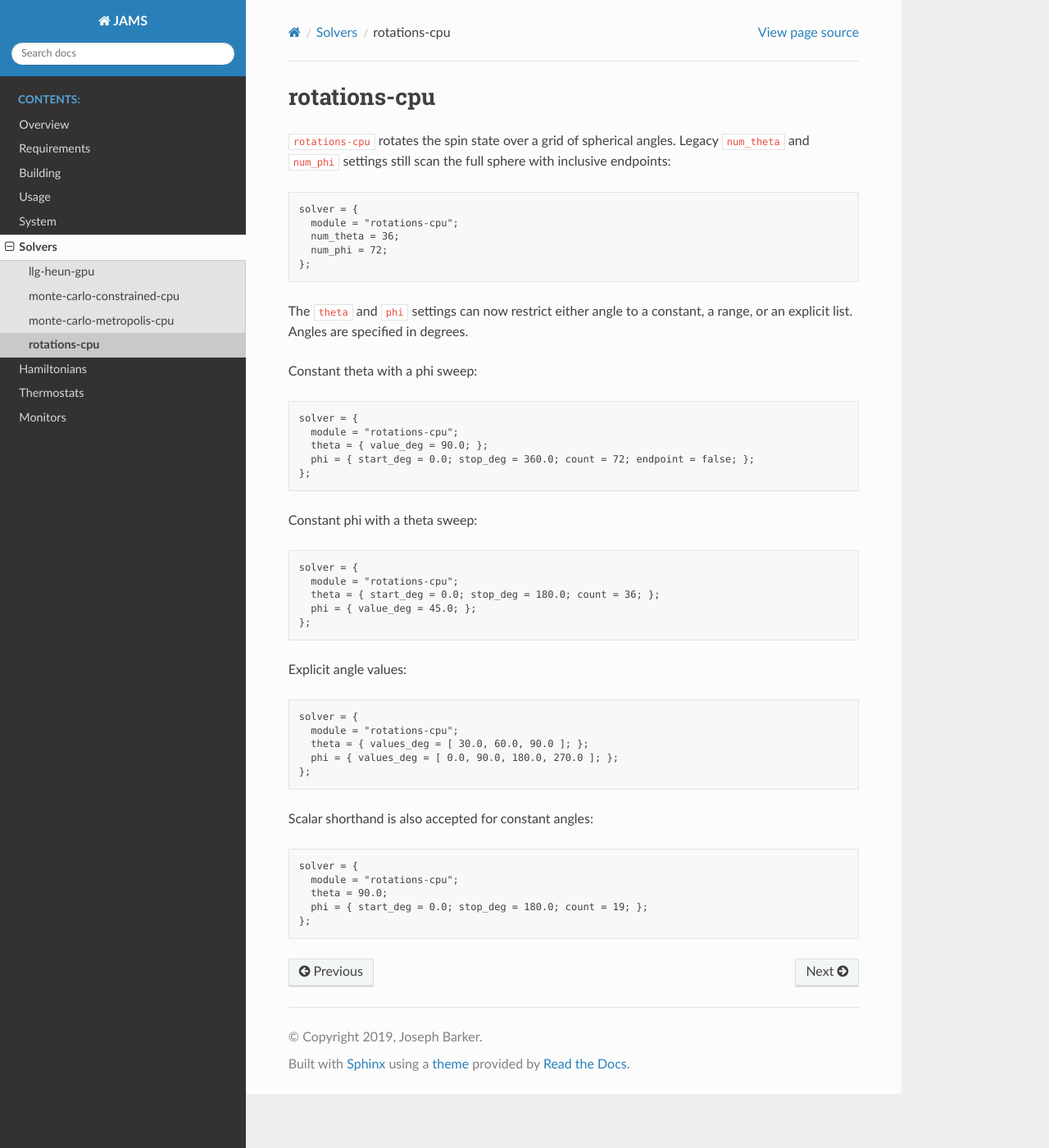
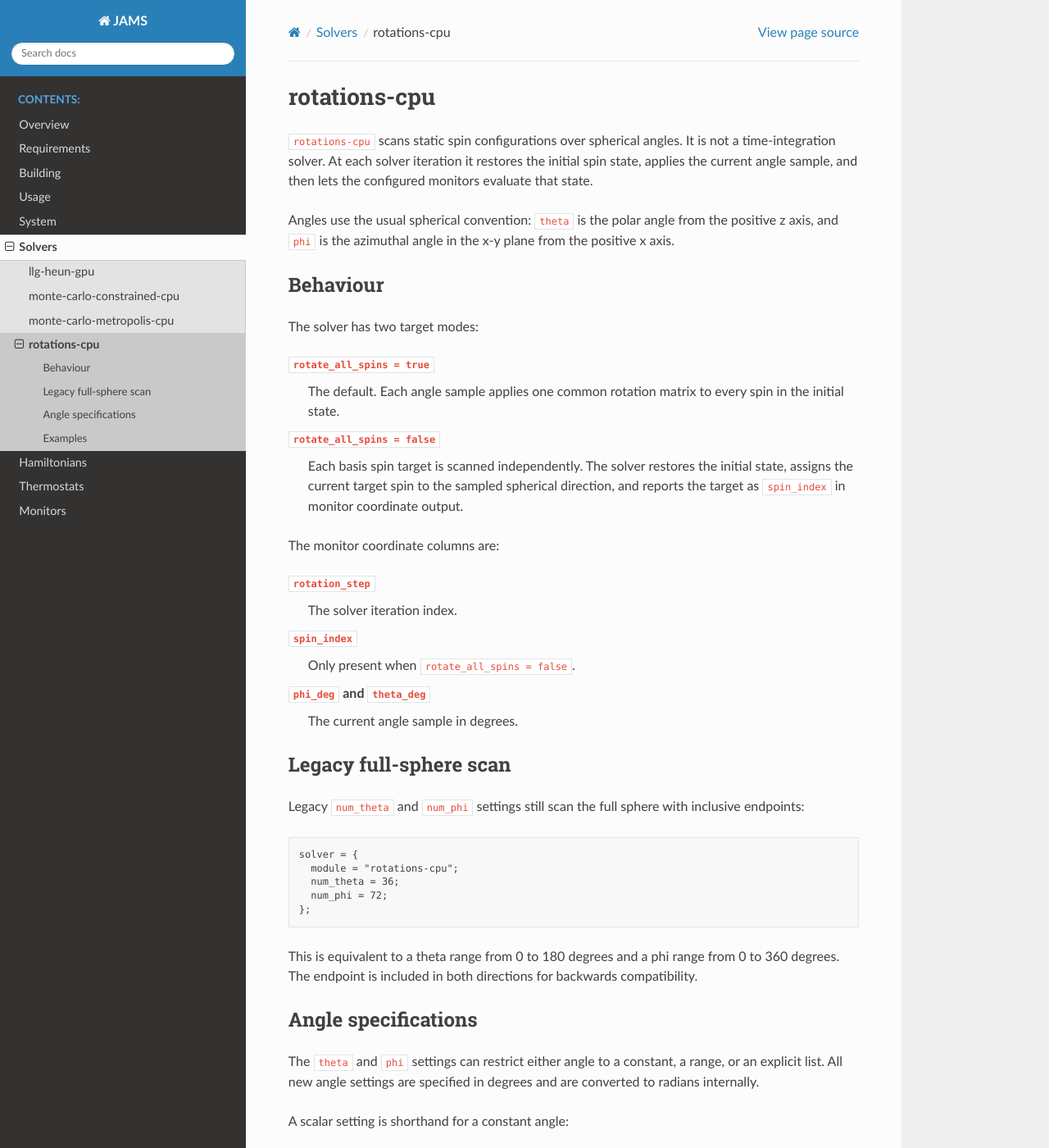
Before and after one commit to stonerlab/jams, a Sphinx documentation site: the page built from docs/source/solvers/rotations-cpu.rst, in a window 1280 px wide and 1400 px high. Shown: the whole window at 82% size. Built offline with Sphinx 7.4.7 and the Read the Docs theme 3.1.0, drawn with Linux system fonts in a browser that asks for light colours; some of the changed text lies outside the part shown.

Commit message:
Document rotations solver angle scans

```diff
--- a/docs/source/solvers/rotations-cpu.rst
+++ b/docs/source/solvers/rotations-cpu.rst
@@ -3,9 +3,46 @@
 rotations-cpu
 =============
 
-``rotations-cpu`` rotates the spin state over a grid of spherical angles. Legacy
-``num_theta`` and ``num_phi`` settings still scan the full sphere with inclusive
-endpoints:
+``rotations-cpu`` scans static spin configurations over spherical angles. It is
+not a time-integration solver. At each solver iteration it restores the initial
+spin state, applies the current angle sample, and then lets the configured
+monitors evaluate that state.
+
+Angles use the usual spherical convention: ``theta`` is the polar angle from the
+positive z axis, and ``phi`` is the azimuthal angle in the x-y plane from the
+positive x axis.
+
+Behaviour
+---------
+
+The solver has two target modes:
+
+``rotate_all_spins = true``
+  The default. Each angle sample applies one common rotation matrix to every
+  spin in the initial state.
+
+``rotate_all_spins = false``
+  Each basis spin target is scanned independently. The solver restores the
+  initial state, assigns the current target spin to the sampled spherical
+  direction, and reports the target as ``spin_index`` in monitor coordinate
+  output.
+
+The monitor coordinate columns are:
+
+``rotation_step``
+  The solver iteration index.
+
+``spin_index``
+  Only present when ``rotate_all_spins = false``.
+
+``phi_deg`` and ``theta_deg``
+  The current angle sample in degrees.
+
+Legacy full-sphere scan
+-----------------------
+
+Legacy ``num_theta`` and ``num_phi`` settings still scan the full sphere with
+inclusive endpoints:
 
 .. code-block:: none
 
@@ -15,8 +52,57 @@ endpoints:
       num_phi = 72;
     };
 
-The ``theta`` and ``phi`` settings can now restrict either angle to a constant,
-a range, or an explicit list. Angles are specified in degrees.
+This is equivalent to a theta range from 0 to 180 degrees and a phi range from 0
+to 360 degrees. The endpoint is included in both directions for backwards
+compatibility.
+
+Angle specifications
+--------------------
+
+The ``theta`` and ``phi`` settings can restrict either angle to a constant, a
+range, or an explicit list. All new angle settings are specified in degrees and
+are converted to radians internally.
+
+A scalar setting is shorthand for a constant angle:
+
+.. code-block:: none
+
+    theta = 90.0;
+
+The grouped constant form is more explicit:
+
+.. code-block:: none
+
+    theta = { value_deg = 90.0; };
+
+A range uses ``start_deg``, ``stop_deg`` and ``count``:
+
+.. code-block:: none
+
+    theta = { start_deg = 0.0; stop_deg = 180.0; count = 37; };
+
+By default, a range includes ``stop_deg``. Set ``endpoint = false`` to omit the
+upper endpoint:
+
+.. code-block:: none
+
+    phi = { start_deg = 0.0; stop_deg = 360.0; count = 72; endpoint = false; };
+
+If ``count`` is omitted from a theta or phi range, the corresponding
+``num_theta`` or ``num_phi`` value is used. If ``count`` is 1, the range contains
+only ``start_deg``.
+
+Explicit values can be supplied as a list:
+
+.. code-block:: none
+
+    phi = { values_deg = [ 0.0, 90.0, 180.0, 270.0 ]; };
+
+The ``value_deg``, ``values_deg`` and range forms are mutually exclusive for a
+single angle.
+
+Examples
+--------
 
 Constant theta with a phi sweep:
 
```
Also changed, not shown: 1 other file.
